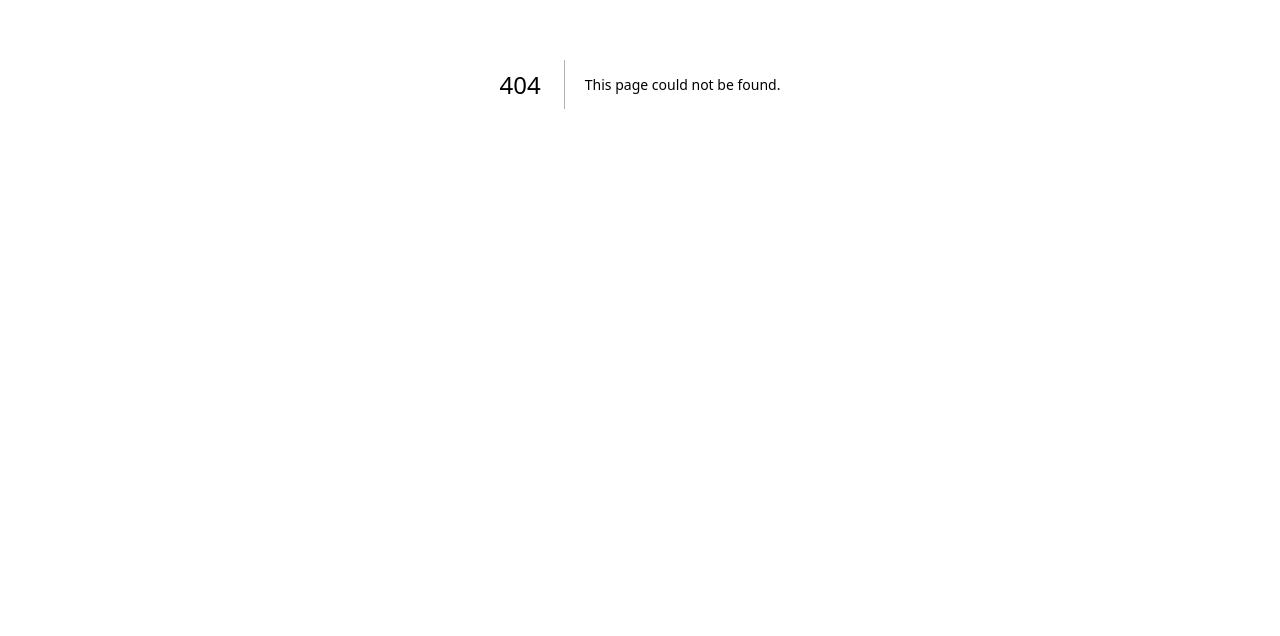
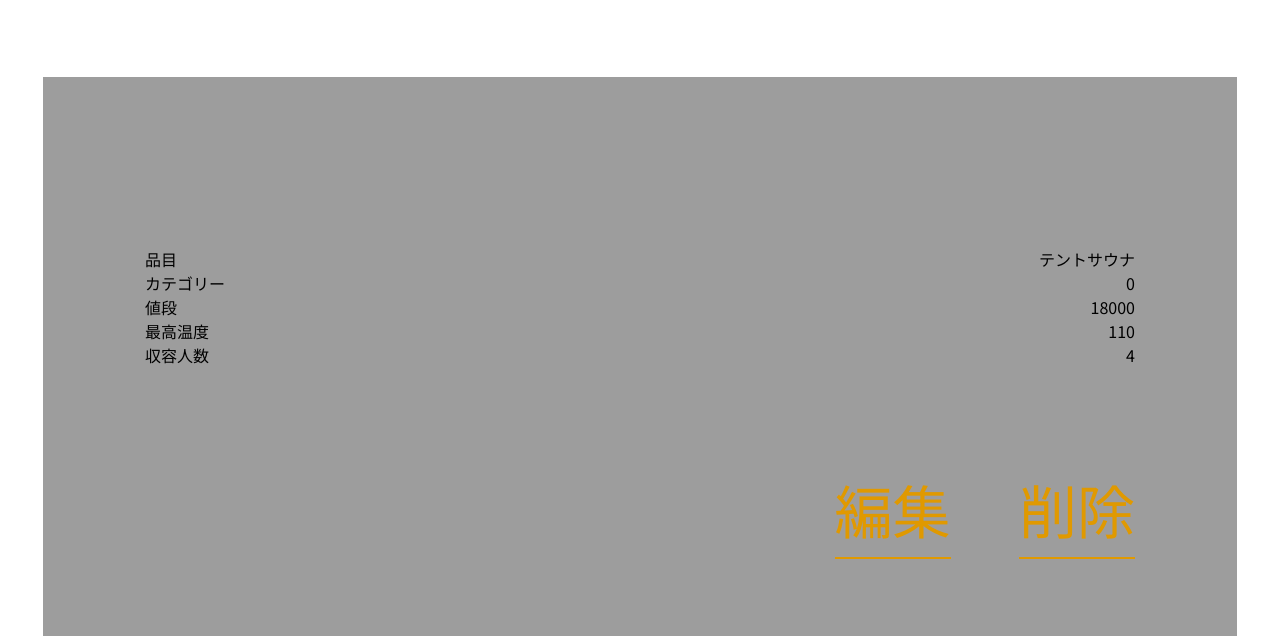
Before and after one commit to RyogoIimura/portfolio_app, a Next.js app in the folder client/: page /manage in a window 1280 px wide. Before the commit this address had no page. Shown: the part 316-952 px from the top of the page. Before the commit the page ends 800 px from the top, so only its background shows below. Built offline with nearby package versions, Linux system fonts and the light colour scheme; a web font is replaced by a local one.

Commit message:
manage page 作成

```diff
--- a/client/app/layout.tsx
+++ b/client/app/layout.tsx
@@ -4,6 +4,7 @@ import "./globals.css";
 // import type { Metadata } from "next";
 import { Noto_Sans_JP } from 'next/font/google'
 import { HEAD } from '../data/AppData'
+import Footer from '../components/Footer'
 
 const noto_sans_jp = Noto_Sans_JP({
   subsets: ['latin'],
@@ -26,7 +27,10 @@ export default function RootLayout({
         <title>{HEAD.NAME}</title>
         <meta name="description" content={HEAD.DESCRIPTION}/>
       </head>
-      <body className={noto_sans_jp.className}>{children}</body>
+      <body className={noto_sans_jp.className}>
+        {children}
+        <Footer />
+      </body>
     </html>
   );
 }
--- a/client/app/lp/page.tsx
+++ b/client/app/lp/page.tsx
@@ -3,13 +3,11 @@ import { manrope } from "../../utils/Fonts";
 import { css } from "@emotion/react";
 
 import Header from "../../components/Header";
-import Footer from "../../components/Footer";
 
 export default function Lp() {
   return (
     <>
       <Header />
-      <Footer />
     </>
   );
 }
--- /dev/null
+++ b/client/app/manage/page.tsx
@@ -0,0 +1,188 @@
+"use client";
+import { useState } from "react";
+import { css } from "@emotion/react";
+
+import { PROJECT } from '../../data/AppData';
+import { vw } from '../../utils/Responsive';
+import { dela_gothic } from "../../utils/Fonts";
+
+export default function Complete() {
+  const [editFlag, setEditFlag] = useState(false);
+  const [addFlag, setAddFlag] = useState(false);
+
+  return (
+    <>
+      <div css={styles.manageWrapper}>
+        <div css={styles.itemContainer}>
+          <div css={styles.item}>
+            <p css={styles.itemText}>品目</p>
+            {
+              editFlag ?
+              <input type="text" /> :
+              <p css={styles.itemText}>テントサウナ</p>
+            }
+          </div>
+          <div css={styles.item}>
+            <p css={styles.itemText}>カテゴリー</p>
+            {
+              editFlag ?
+              <input type="text" /> :
+              <p css={styles.itemText}>0</p>
+            }
+          </div>
+          <div css={styles.item}>
+            <p css={styles.itemText}>値段</p>
+            {
+              editFlag ?
+              <input type="text" /> :
+              <p css={styles.itemText}>18000</p>
+            }
+          </div>
+          <div css={styles.item}>
+            <p css={styles.itemText}>最高温度</p>
+            {
+              editFlag ?
+              <input type="text" /> :
+              <p css={styles.itemText}>110</p>
+            }
+          </div>
+          <div css={styles.item}>
+            <p css={styles.itemText}>収容人数</p>
+            {
+              editFlag ?
+              <input type="text" /> :
+              <p css={styles.itemText}>4</p>
+            }
+          </div>
+          <div css={styles.itemButtonContainer}>
+            <button
+              css={styles.button}
+              className={` ${dela_gothic.className}`}
+              onClick={() => setEditFlag(!editFlag)}
+            >編集</button>
+            <button
+              css={[styles.button, styles.deleteButton]}
+              className={` ${dela_gothic.className}`}
+            >削除</button>
+          </div>
+        </div>
+
+        <div css={styles.addButtonContainer}>
+          <button
+            css={[styles.button, styles.addButton]}
+            className={` ${dela_gothic.className}`}
+          >追加</button>
+        </div>
+
+        <div
+          css={addFlag ? styles.bg : [styles.bg, styles.bgAnime]}
+          onClick={() => setAddFlag(!false)}
+        ></div>
+        <div
+          css={addFlag ? styles.addMdContainer : [styles.addMdContainer, styles.addMdAnime]}
+        ></div>
+      </div>
+    </>
+  );
+}
+
+const styles = {
+  manageWrapper: css `
+    width: ${vw(700)};
+    margin: ${vw(230)} auto 0;
+
+    @media (min-width: ${PROJECT.BP}px) {
+    }
+  `,
+  itemContainer: css `
+    background-color: #9d9d9d;
+    padding: ${vw(100)} ${vw(60)};
+
+    @media (min-width: ${PROJECT.BP}px) {
+    }
+  `,
+  item: css `
+    width: 100%;
+    display: flex;
+    justify-content: space-between;
+
+    @media (min-width: ${PROJECT.BP}px) {
+    }
+  `,
+  itemText: css `
+    width: fit-content;
+
+    @media (min-width: ${PROJECT.BP}px) {
+    }
+  `,
+
+  itemButtonContainer: css `
+    width: 100%;
+    display: flex;
+    justify-content: flex-end;
+    margin-top: ${vw(60)};
+
+    @media (min-width: ${PROJECT.BP}px) {
+    }
+  `,
+  button: css `
+    font-size: ${vw(34)};
+    color: ${PROJECT.SUBCOLOR};
+    border-bottom: 2px solid ${PROJECT.SUBCOLOR};
+
+    @media (min-width: ${PROJECT.BP}px) {
+    }
+  `,
+  deleteButton: css `
+    margin-left: ${vw(40)};
+
+    @media (min-width: ${PROJECT.BP}px) {
+    }
+  `,
+  addButtonContainer: css `
+    width: 100%;
+    display: flex;
+    justify-content: center;
+    margin-top: ${vw(60)};
+
+    @media (min-width: ${PROJECT.BP}px) {
+    }
+  `,
+  addButton: css `
+    color: ${PROJECT.KEYCOLOR};
+    border-bottom: 2px solid ${PROJECT.KEYCOLOR};
+  `,
+
+  bg: css `
+    width: 100vw;
+    height: 100vh;
+    background-color: #000;
+    opacity: .5;
+    position: fixed;
+    z-index: 105;
+    top: 0;
+    left: 0;
+  `,
+  bgAnime: css `
+    display: none;
+  `,
+  addMdContainer: css `
+    width: ${vw(550)};
+    background-color: ${PROJECT.KEYCOLOR};
+    padding: 0 0 ${vw(400)} ${vw(60)};
+    overflow-y: scroll;
+    position: fixed;
+    z-index: 110;
+    top: 50%;
+    right: 50%;
+    transform: translate(-50%, -50%)
+
+    @media (min-width: ${PROJECT.BP}px) {
+      width: 400px;
+      padding: 0 0 270px 30px;
+    }
+  `,
+  addMdAnime: css `
+    display: none;
+  `,
+}
```
